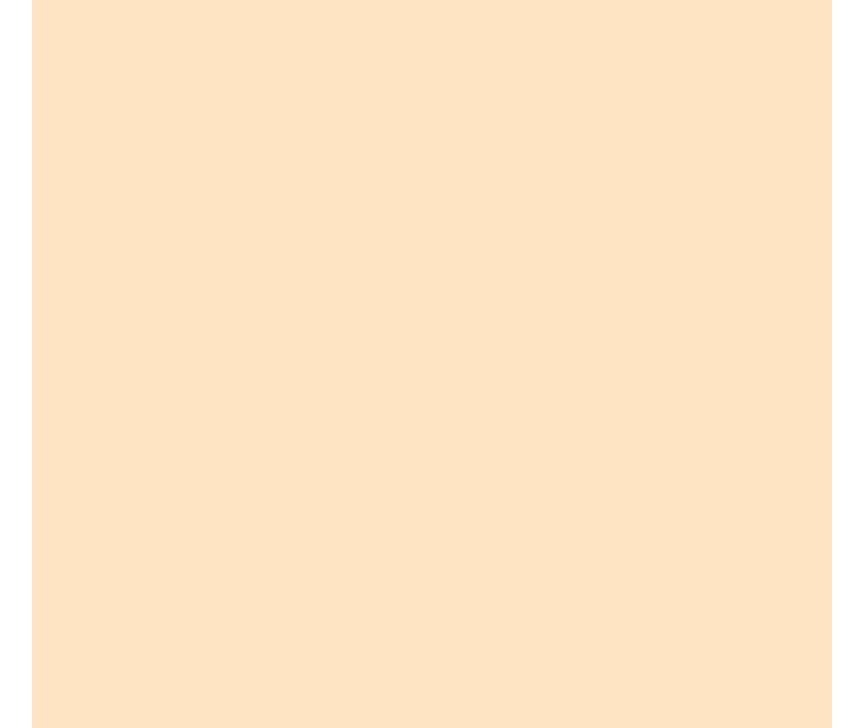
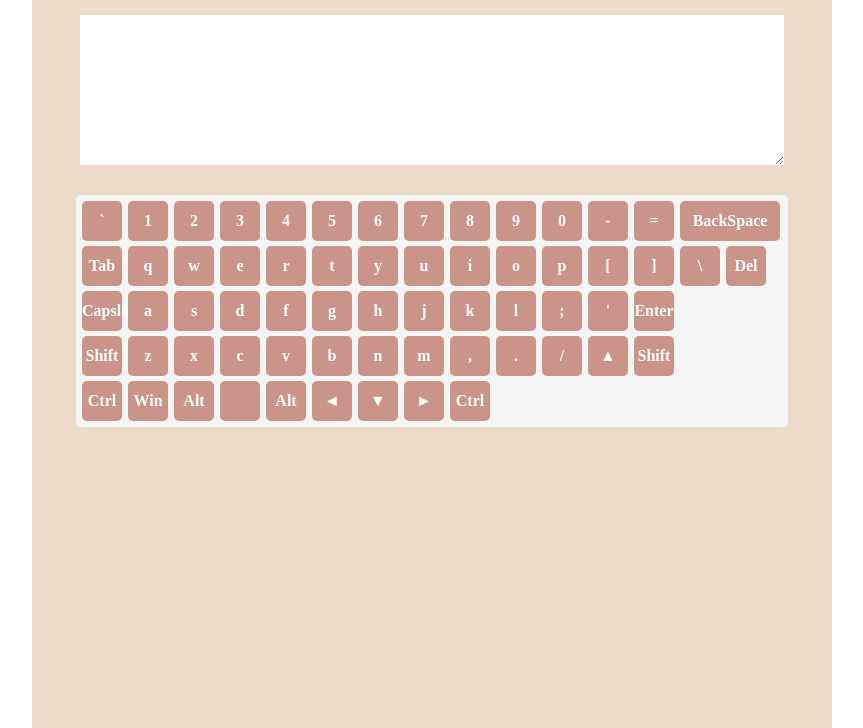
Before and after one commit to katrin-brest/virtual-keyboard, a website: page index.html in a window 1280 px wide. Shown: the part 72-800 px from the top of the page, without its empty margins (208-1071 px from the left). Drawn offline with Linux system fonts and the light colour scheme.

Commit message:
feat: add keyboard

```diff
--- a/index.js
+++ b/index.js
@@ -6,3 +6,64 @@ const h1 = document.createElement('h1');
 h1.className = 'title';
 h1.innerHTML = 'RSS Виртуальная клавиатура'
 wrapper.append(h1)
+
+const textarea = document.createElement('textarea');
+textarea.className = 'textarea';
+wrapper.append(textarea)
+
+const keyboard = document.createElement('div');
+keyboard.className = 'keyboard';
+wrapper.append(keyboard);
+
+for(let i = 0; i <5; i++) {
+let row = document.createElement('div');
+row.className = 'row';
+keyboard.append(row)
+}
+
+const rows = document.querySelectorAll('.row');
+console.log(rows)
+
+function buttonMaker (key, place, ownClass) {
+    const button = document.createElement('div');
+    button.className = 'key';
+    button.classList.add(ownClass);
+    button.innerText = key;
+    place.append(button);
+}
+
+const row0 = ['\`', '1', '2', '3', '4', '5', '6', '7', '8', '9', '0', '-', '=', 'BackSpace'];
+const row1 = ['Tab', 'q', 'w', 'e', 'r', 't', 'y', 'u', 'i', 'o', 'p', '[', ']', '\\', 'Del'];
+const row2 = ['Capslock', 'a', 's', 'd', 'f', 'g', 'h', 'j', 'k', 'l', ';', '\'', 'Enter'];
+const row3 = ['Shift', 'z', 'x', 'c', 'v', 'b', 'n', 'm', ',', '.', '/', '▲', 'Shift'];
+const row4 = ['Ctrl', 'Win', 'Alt', '  ', 'Alt', '◄', '▼', '►', 'Ctrl'];
+
+const rowList = [row0, row1, row2, row3, row4]
+
+const ownClass0 = ['Backquote', 'Digit1', 'Digit2', 'Digit3', 'Digit4', 'Digit5', 'Digit6', 'Digit7', 'Digit8', 'Digit9', 'Digit0', 'Minus', 'Equal', 'Backspace'];
+const ownClass1 = ['Tab', 'KeyQ',  'KeyW', 'KeyE', 'KeyR', 'KeyT', 'KeyY', 'KeyU', 'KeyI', 'KeyO', 'KeyP',  'BracketLeft', 'BracketRight', 'Backslash', 'Delete'];
+const ownClass2 = ['CapsLock',  'KeyA', 'KeyS', 'KeyD', 'KeyF', 'KeyG', 'KeyH', 'KeyJ', 'KeyK', 'KeyL', 'Semicolon', 'Quote', 'Enter'];
+const ownClass3 = ['ShiftLeft',  'KeyZ', 'KeyX', 'KeyC', 'KeyV', 'KeyB', 'KeyN', 'KeyM', 'Comma', 'Period', 'Slash', 'ArrowUp', 'ShiftRight'];
+const ownClass4 = ['ControlLeft', 'MetaLeft', 'AltLeft', 'Space', 'AltRight', 'ArrowLeft', 'ArrowDown', 'ArrowRight', 'ControlRight'];
+
+
+const ownClasses = [ownClass0, ownClass1, ownClass2, ownClass3, ownClass4]
+
+for (let i = 0; i < 5; i++) {
+    for(let j= 0; j < rowList[i].length; j++) {
+        buttonMaker(rowList[i][j], rows[i], ownClasses[i][j])
+    }
+}
+
+rows[0].childNodes[rows[0].childNodes.length -1].classList.add('backspace');
+
+document.addEventListener('keydown', function(event) {
+   let elem =  document.querySelector(`.${event.code}`);
+   elem.classList.add('active');
+
+//    добавить код, чтобы в текстарию писались буквы
+  });
+document.addEventListener('keyup', function(event) {
+   let elem =  document.querySelector(`.${event.code}`);
+   elem.classList.remove('active')
+  });
--- a/style.css
+++ b/style.css
@@ -9,7 +9,7 @@
     height: 100vh;
     margin: 0 auto;
     padding: 20px;
-    background-color: bisque;
+    background-color: rgb(235, 219, 200);
 
 }
 
@@ -18,3 +18,62 @@
     font-family: 'Franklin Gothic Medium', 'Arial Narrow', Arial, sans-serif;
     letter-spacing: 0.3em;
 }
+.textarea {
+    width: 704px;
+    height: 150px;
+    display: block;
+    outline: none;
+    border: none;
+    margin: 30px auto;
+}
+.textarea:focus {
+    border: 2px solid rgb(224, 139, 86);
+}
+
+textarea {
+    overflow: hidden;
+    padding: 10px;
+    font-family: Arial, Helvetica, sans-serif;
+    font-size: 14px;
+}
+
+.keyboard {
+    width: 712px;
+    margin: 0 auto;
+    background-color: rgb(245, 245, 245);
+    /* border: 1px solid black; */
+    border-radius: 5px;
+    padding-bottom: 6px;
+    padding-top: 1px;
+}
+
+.row {
+    width: 100%;
+    height: 40px;
+    margin-top: 5px;
+}
+
+.key {
+    float: left;
+    width: 40px;
+    height: 40px;
+    margin-left: 6px;
+    text-align: center;
+    background-color:rgb(202, 149, 136);
+    color: white;
+    font-weight: 600;
+    font-size: 16px;
+    text-align: center;
+    line-height: 40px;
+    /* border: 1px solid black; */
+    border-radius: 5px;
+}
+
+.backspace {
+    width: 100px;
+}
+
+.active {
+    background-color: rgb(255, 255, 255);
+    color: rgb(202, 149, 136);
+}
```
